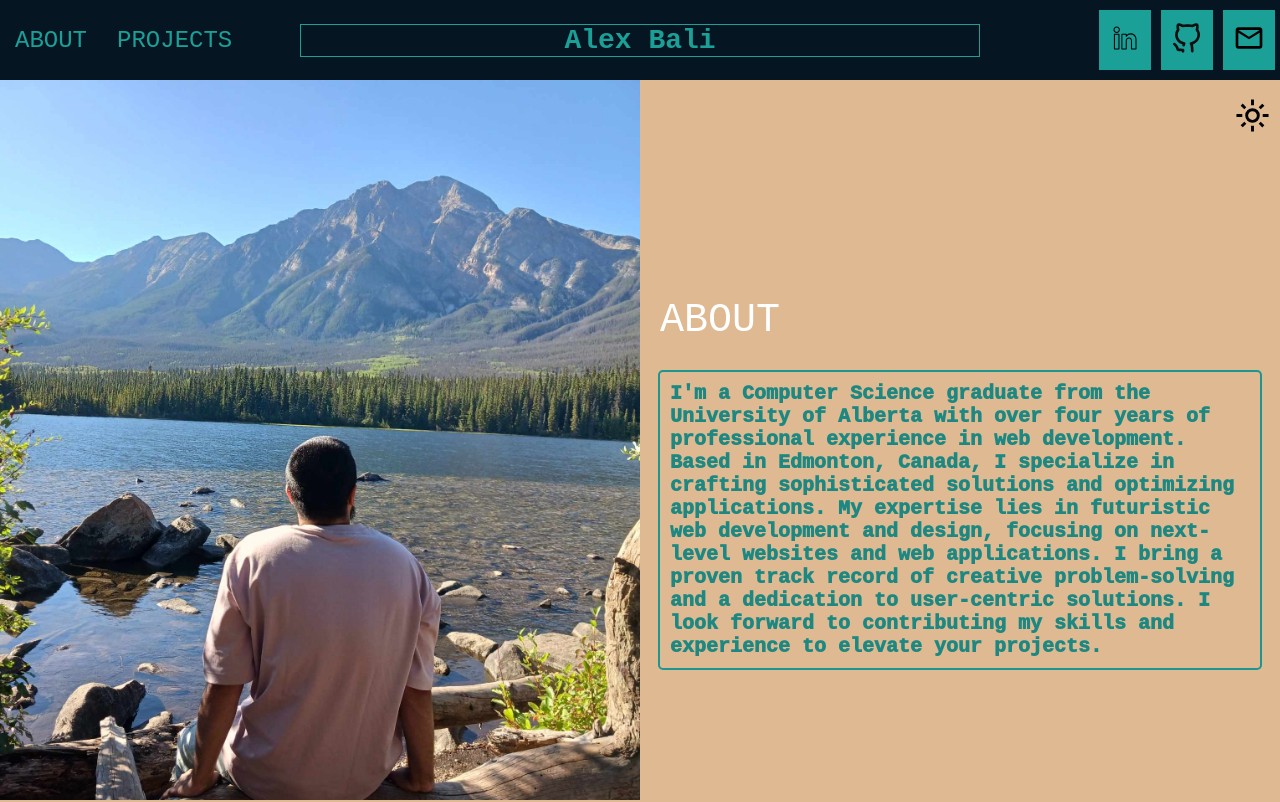
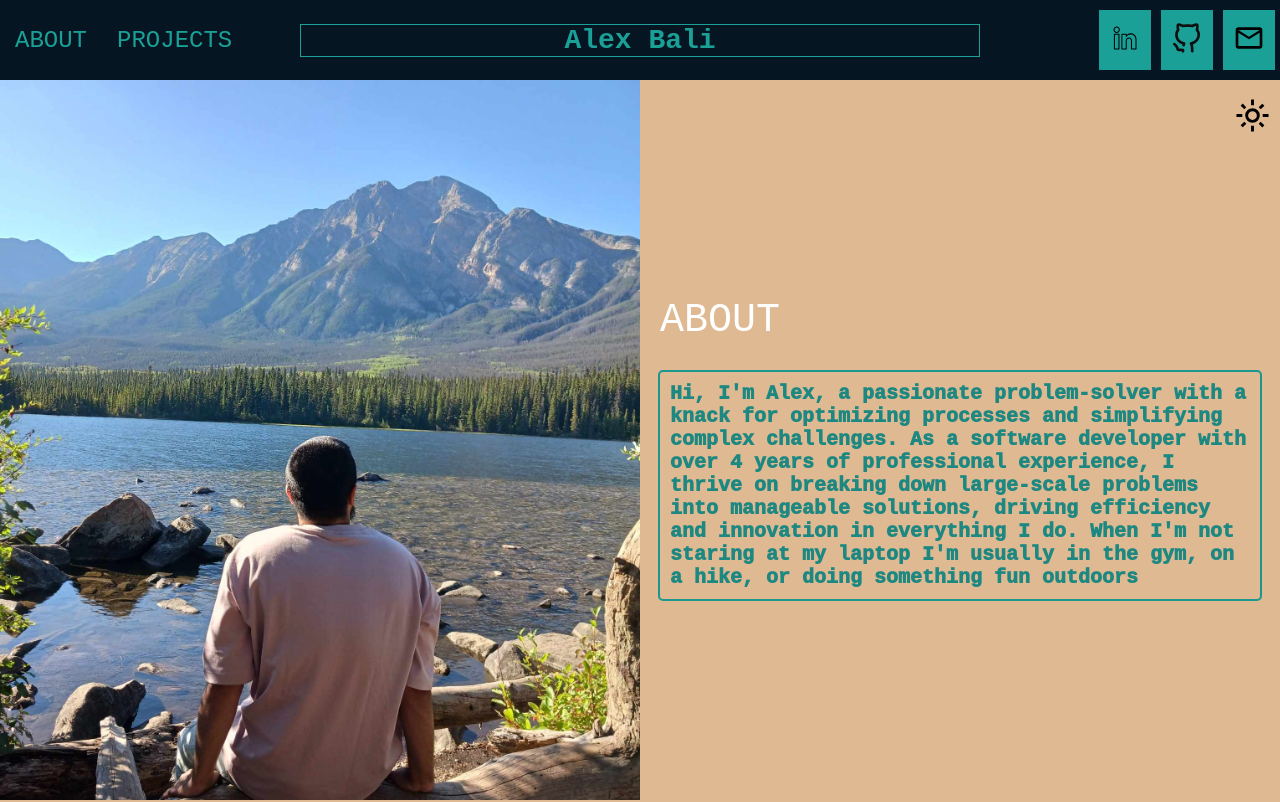
Before and after one commit to ballin-98/portfolio, a Vue app: page / in a window 1280 px wide. Shown: the top 802 px of the page. Built offline with nearby package versions, Linux system fonts and the light colour scheme.

Commit message:
updated description

```diff
--- a/src/components/AboutPage.vue
+++ b/src/components/AboutPage.vue
@@ -20,7 +20,10 @@
 
 <script setup lang="ts">
 import { darkMode, toggleDarkMode } from '@/composables/isDarkMode'
-const description = `I'm a Computer Science graduate from the University of Alberta with over four years of professional experience in web development. Based in Edmonton, Canada, I specialize in crafting sophisticated solutions and optimizing applications. My expertise lies in futuristic web development and design, focusing on next-level websites and web applications. I bring a proven track record of creative problem-solving and a dedication to user-centric solutions. I look forward to contributing my skills and experience to elevate your projects.`
+const description = `Hi, I'm Alex, a passionate problem-solver with a knack for optimizing processes and simplifying complex challenges.
+                      As a software developer with over 4 years of professional experience,
+                      I thrive on breaking down large-scale problems into manageable solutions, driving efficiency and innovation in everything I do.
+                      When I'm not staring at my laptop I'm usually in the gym, on a hike, or doing something fun outdoors`
 </script>
 
 <style scoped>
```
